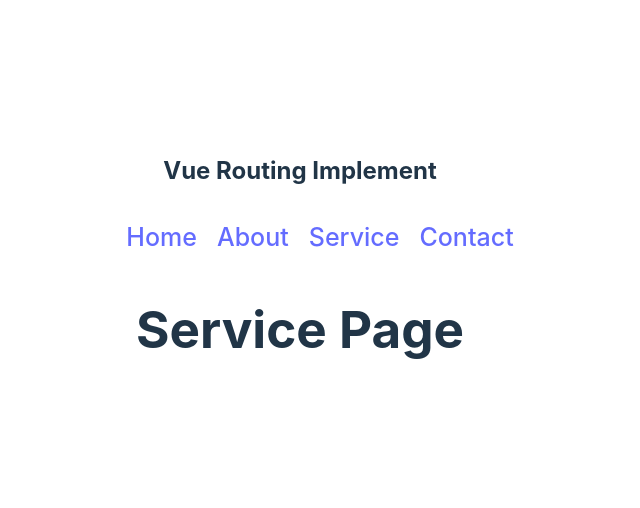
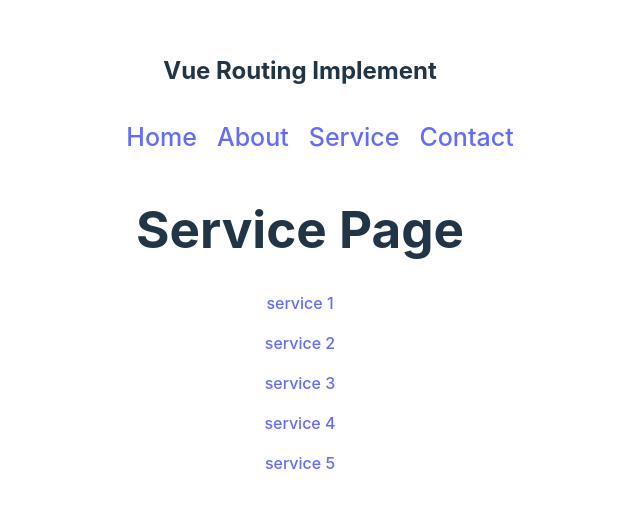
Before and after one commit to mamunurrashid1010/vue-routing-implement, a Vue app: page /service in a window 1280 px wide. Shown: the part 138-646 px from the top of the page, without its empty margins (340-980 px from the left). Built offline with nearby package versions, Linux system fonts and the light colour scheme.

Commit message:
Route Parameter : route parameter implement.

```diff
--- a/src/components/pages/Service.vue
+++ b/src/components/pages/Service.vue
@@ -1,6 +1,11 @@
 <template>
   <div>
     <h1>Service Page</h1>
+    <p><router-link to="service/details/1">service 1</router-link></p>
+    <p><router-link to="service/details/2">service 2</router-link></p>
+    <p><router-link to="service/details/3">service 3</router-link></p>
+    <p><router-link to="service/details/4">service 4</router-link></p>
+    <p><router-link to="service/details/5">service 5</router-link></p>
   </div>
 </template>
 
--- a/src/components/pages/ServiceDetails.vue
+++ b/src/components/pages/ServiceDetails.vue
@@ -1,6 +1,7 @@
 <template>
   <div>
     <h1>Service Details Page</h1>
+    <h3>ID : {{id}} </h3>
   </div>
 </template>
 
@@ -9,7 +10,7 @@ export default {
   name: 'ServiceDetails',
   data(){
     return{
-
+        id: this.$route.params.id,
     }
   }
 }
--- a/src/router/index.js
+++ b/src/router/index.js
@@ -25,7 +25,7 @@ const router = createRouter({
             component: Service
         },
         {
-            path: '/service/details',
+            path: '/service/details/:id',
             name: 'serviceDetails',
             component: ServiceDetails
         },
```
